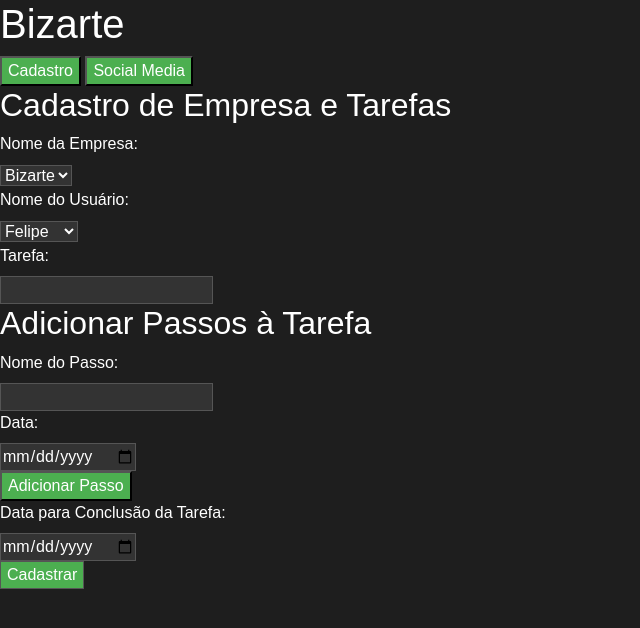
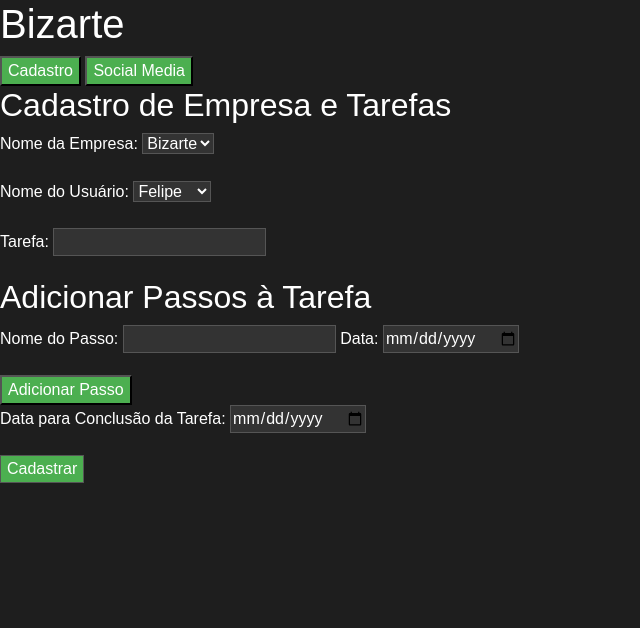
Before and after one commit to danielteixeiralima/kanba, a Flask app: page /cadastrar/tarefa_semanal in a window 1280 px wide. Shown: the top 628 px of the page, without its empty margins (0-640 px from the left). Run offline with Flask 3, Linux system fonts and the light colour scheme; data comes from the database, SQL or seed files in the repository; both versions use the stored data as it was after the commit; some libraries are stand-ins or nearby versions.

Commit message:
Atualização de html

```diff
--- a/templates/cadastrar_tarefas_semanais_usuario.html
+++ b/templates/cadastrar_tarefas_semanais_usuario.html
@@ -1,37 +1,49 @@
 {% extends "base.html" %}
 
 {% block content %}
+    <div class="content">
         <h2>Cadastro de Empresa e Tarefas</h2>
         <form method="POST">
-        <label for="empresa">Nome da Empresa:</label><br>
+            <div class="form-group">
+                <label for="empresa">Nome da Empresa:</label>
                 <select id="empresa" name="empresa">
                     {% for empresa in empresas %}
                         <option value="{{ empresa.id }}">{{ empresa.nome_contato }}</option>
                     {% endfor %}
-        </select><br>
-        <label for="usuario">Nome do Usuário:</label><br>
+                </select>
+            </div>
+            <div class="form-group">
+                <label for="usuario">Nome do Usuário:</label>
                 <select id="usuario" name="usuario">
                     <!-- Os usuários serão preenchidos dinamicamente pelo JavaScript -->
-        </select><br>
-        <label for="tarefa_semana">Tarefa:</label><br>
-        <input type="text" id="tarefa_semana" name="tarefa_semana"><br>
+                </select>
+            </div>
+            <div class="form-group">
+                <label for="tarefa_semana">Tarefa:</label>
+                <input type="text" id="tarefa_semana" name="tarefa_semana">
+            </div>
 
             <h2>Adicionar Passos à Tarefa</h2>
             <div id="passos_container">
-            <div class="passo">
-                <label for="passo_0">Nome do Passo:</label><br>
-                <input type="text" id="passo_0" name="passo_0"><br>
-                <label for="data_0">Data:</label><br>
-                <input type="date" id="data_0" name="data_0"><br>
+                <div class="form-group passo">
+                    <label for="passo_0">Nome do Passo:</label>
+                    <input type="text" id="passo_0" name="passo_0">
+                    <label for="data_0">Data:</label>
+                    <input type="date" id="data_0" name="data_0">
                 </div>
             </div>
 
-        <button type="button" id="add_passo">Adicionar Passo</button><br>
+            <button type="button" id="add_passo" class="add-btn">Adicionar Passo</button>
 
-        <label for="data_para_conclusao">Data para Conclusão da Tarefa:</label><br>
-        <input type="date" id="data_para_conclusao" name="data_para_conclusao"><br>
+            <div class="form-group">
+                <label for="data_para_conclusao">Data para Conclusão da Tarefa:</label>
+                <input type="date" id="data_para_conclusao" name="data_para_conclusao">
+            </div>
+            <div class="form-group">
                 <input type="submit" value="Cadastrar">
+            </div>
         </form>
+    </div>
 {% endblock %}
 
 {% block scripts %}
```
Also changed, not shown: templates/atualizar_tarefa_semanal.html (+23 -0 lines), test.db. Lines whose indentation alone changed are shown as unchanged.
